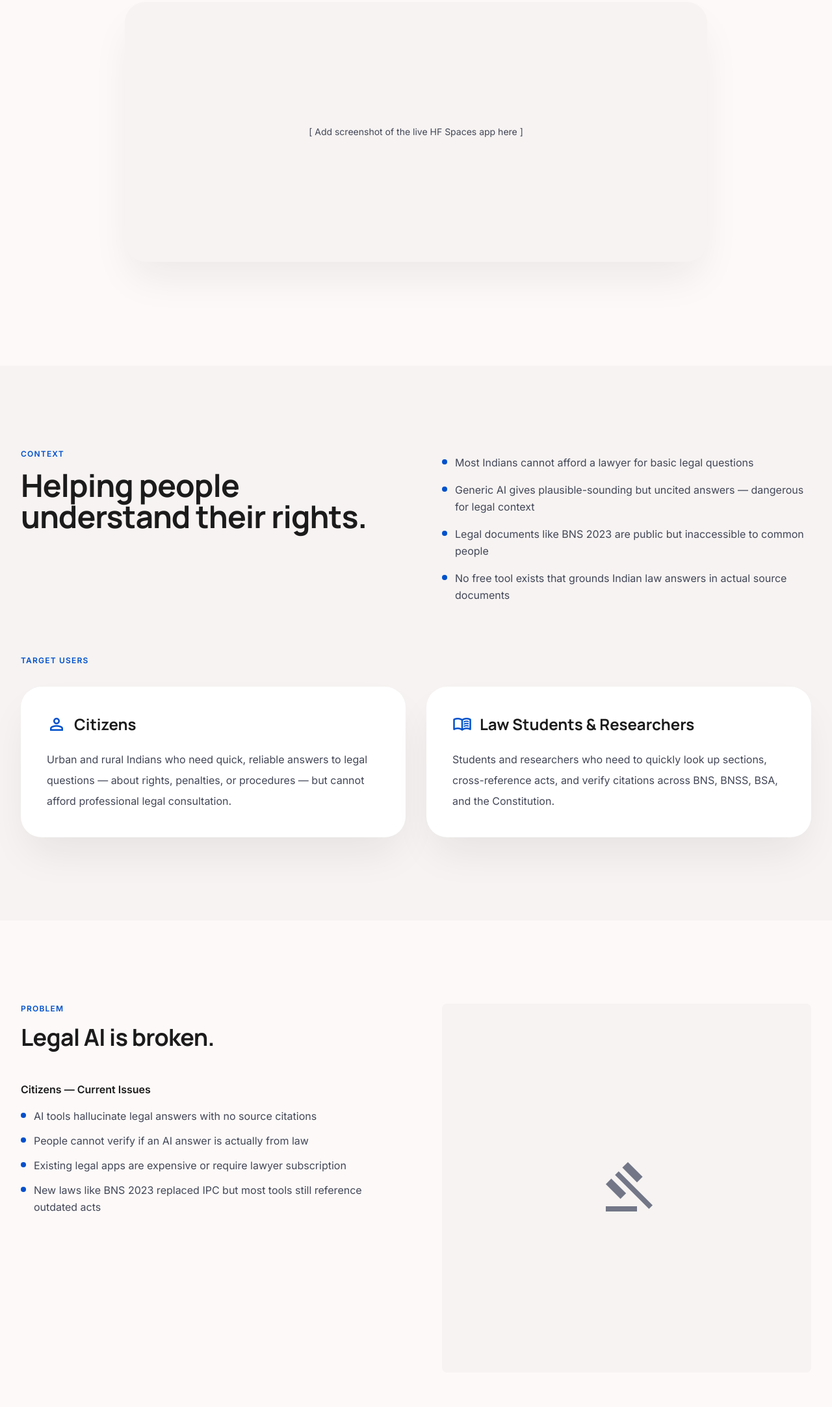
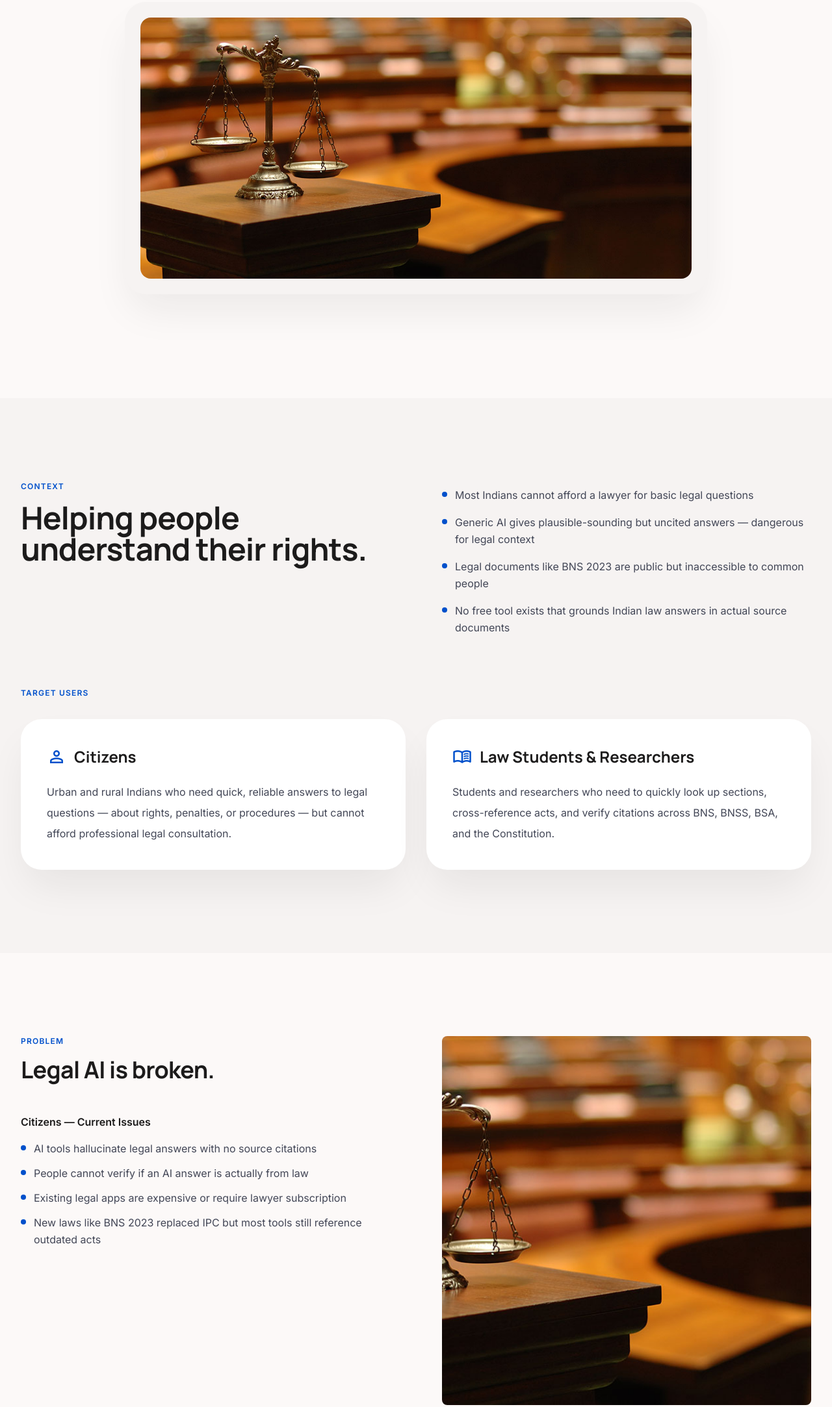
Before and after one commit to nivedh1974-collab/AI-Lawyer-In, a plain HTML site: page indian-ai-lawyer.html in a window 1280 px wide. Shown: the part 381-2547 px from the top of the page at 65% size. Drawn offline with nearby package versions, Linux system fonts and the light colour scheme.

Commit message:
Add files via upload

```diff
--- a/indian-ai-lawyer.html
+++ b/indian-ai-lawyer.html
@@ -91,9 +91,8 @@
   An AI system that answers Indian legal questions with citations from real law documents — built for accuracy, not just answers.
 </p>
 <div class="relative w-full max-w-4xl mx-auto bg-surface-container-low rounded-[2rem] overflow-hidden premium-shadow">
-  <div class="p-6 flex items-center justify-center" style="min-height: 400px;">
-    <!-- Replace src with your HF Spaces screenshot -->
-    <p class="text-on-surface-variant text-sm">[ Add screenshot of the live HF Spaces app here ]</p>
+  <div class="p-6">
+    <img src="court.jpg" alt="Indian AI Lawyer" class="w-full rounded-2xl object-cover" style="max-height:480px;"/>
   </div>
 </div>
 </section>
@@ -184,8 +183,8 @@
 </div>
 </div>
 </div>
-<div class="order-1 md:order-2 rounded-xl overflow-hidden aspect-square bg-surface-container-low flex items-center justify-center">
-  <span class="material-symbols-outlined text-8xl text-outline">gavel</span>
+<div class="order-1 md:order-2 rounded-xl overflow-hidden aspect-square">
+<img class="w-full h-full object-cover" src="court.jpg" alt="Legal AI is broken"/>
 </div>
 </div>
 </section>
```
Also changed, not shown: index.html (+2 -2 lines), court.jpg (added).
